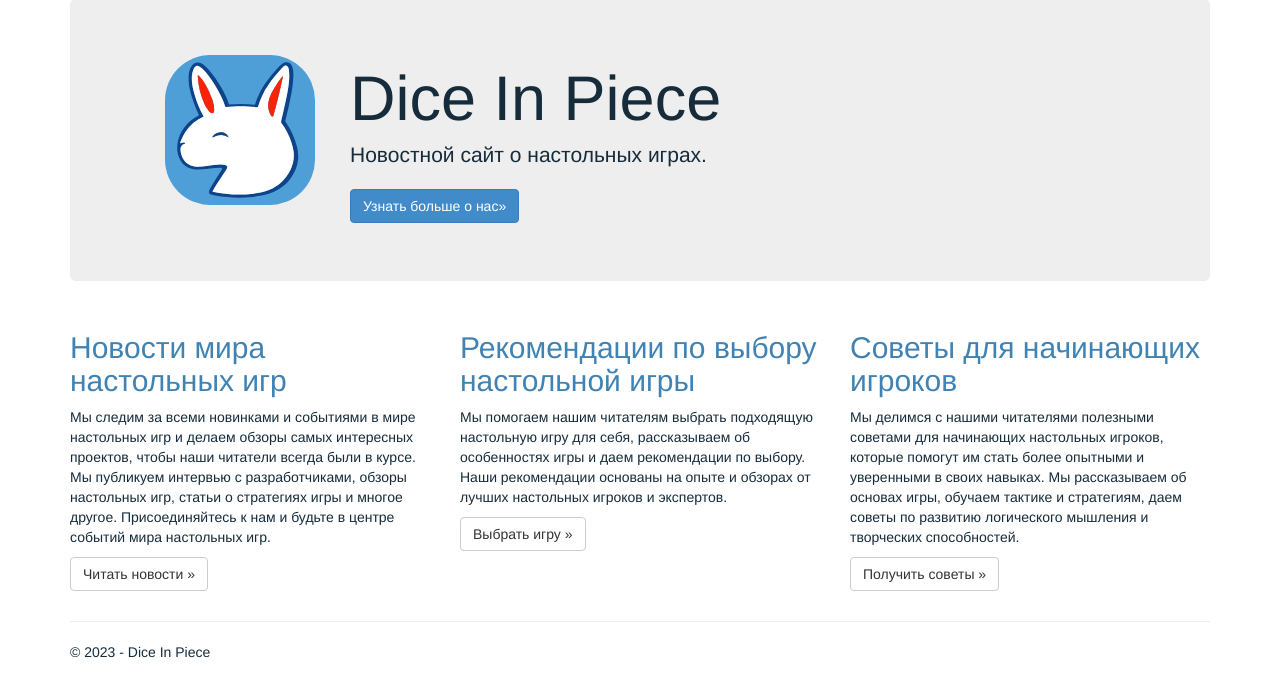
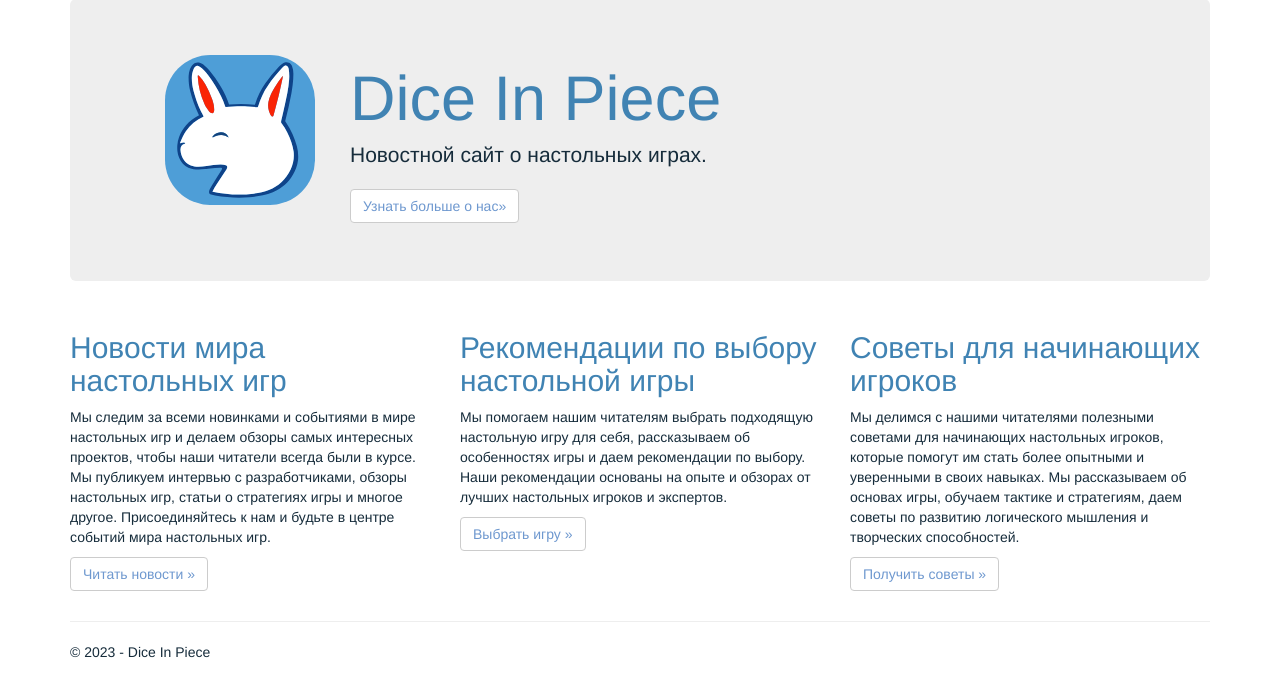
Before and after one commit to mrgick/web-course, a Django app: page / in a window 1280 px wide. Shown: the part 51-748 px from the top of the page. Run offline with Django 3.2, Linux system fonts and the light colour scheme; some libraries are stand-ins or nearby versions.

Commit message:
Lab 8. Add style to btn.

```diff
--- a/app/static/app/content/site.css
+++ b/app/static/app/content/site.css
@@ -65,6 +65,10 @@ input[type="checkbox"].input-validation-error {
 .home-logo-img>img {
     width: 150px;
     height: 150px;
+}
+
+.logo-text>h1 {
+    color: #4083b3;
 }
 
 .links>li {
@@ -146,14 +150,21 @@ address {
 
 /* links */
 a {
-    color: #4E9ED7;
+    color: #6e98cf;
 }
 
 a:hover,
 a:focus {
-    color: aqua !important;
+    color: rgb(81, 231, 231);
     text-decoration: underline;
 }
-a:visited {
-    color: #b985d6;
+
+.btn-default {
+    color: #6e98cf;
 }
+
+.btn-default:hover,
+.btn-default:focus {
+    color: rgb(81, 231, 231);
+    background-color: #ffffff;
+}
--- a/app/templates/app/index.html
+++ b/app/templates/app/index.html
@@ -10,7 +10,7 @@
     <div class="logo-text">
         <h1>Dice In Piece</h1>
         <p class="lead">Новостной сайт о настольных играх.</p>
-        <p><a href="{% url 'about' %}" class="btn btn-primary btn-large">Узнать больше о нас&raquo;</a></p>
+        <p><a href="{% url 'about' %}" class="btn btn-default btn-large">Узнать больше о нас&raquo;</a></p>
     </div>
 </div>
 <div class="row">
```
